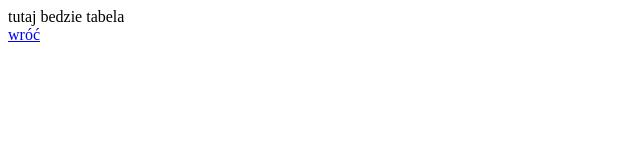
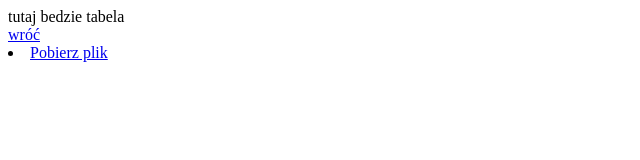
Before and after one commit to SebastianKalinowski7/Strona3, a plain HTML site: page tabela_kalinowski.html in a window 1280 px wide. Shown: the whole page, without its empty margins (0-640 px from the left). Drawn offline with Linux system fonts and the light colour scheme.

Commit message:
Update tabela_kalinowski.html

```diff
--- a/tabela_kalinowski.html
+++ b/tabela_kalinowski.html
@@ -8,5 +8,6 @@
                 <body>
 tutaj bedzie tabela<br>
 <A HREF="index.html"> wróć </A>
+                      <li><a href="Kalinowski-2k1" download>Pobierz plik</a>
                 </body>
        </html>
```
